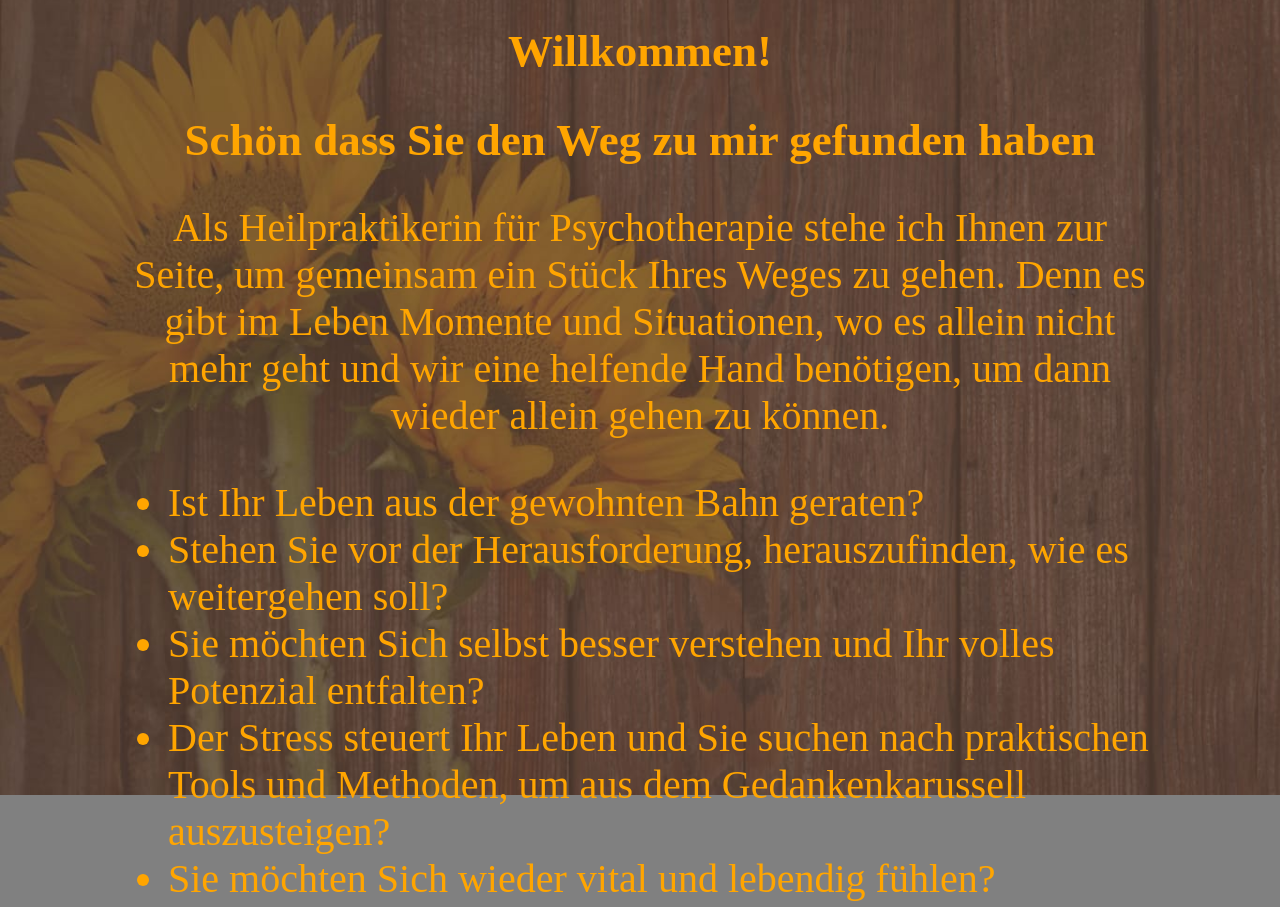
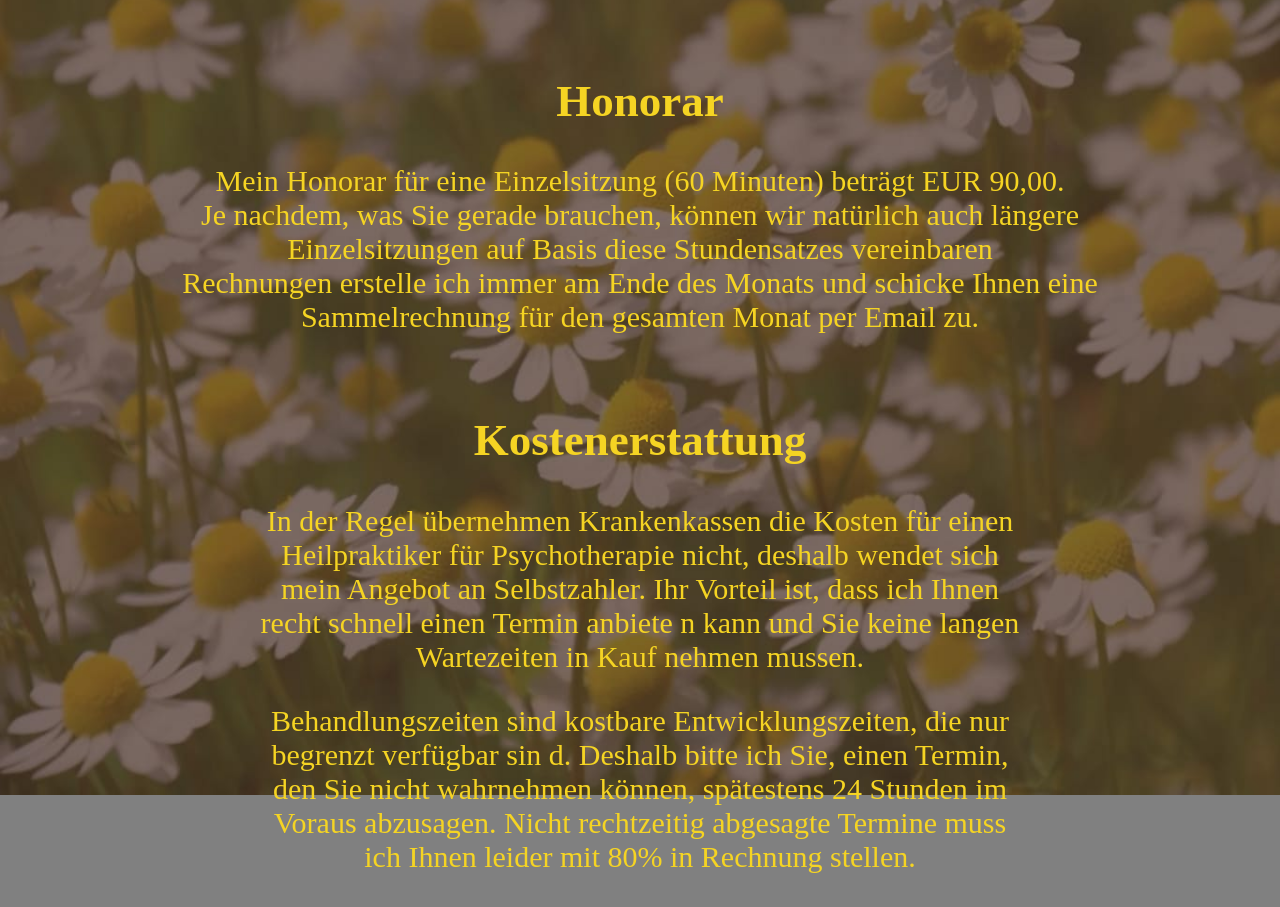
Before and after one commit to t0asty344/websitenetlify, a website: page public/Honorar.html in a window 1280 px wide. Shown: the part 105-1012 px from the top of the page. After the commit the page ends 979 px from the top, so only its background shows below. Drawn offline with Linux system fonts and the light colour scheme.

Commit message:
commit 14

```diff
--- a/public/Honorar.html
+++ b/public/Honorar.html
@@ -23,42 +23,43 @@
             <button class="headerbutton" onclick="window.location.href='Datenschutz.html'">Datenschutz</button>
         </div>
     </div>
-    <img src="images/flower_yellow.png" class="pic">
-    <section>
-
-        <div class="div_wel">
-            <div class="h1_wel">
-                <h1>Willkommen!</h1>
-                <h1>Schön dass Sie den Weg zu mir gefunden haben</h1>
-            </div>
-            <div class="well_text">
-                <div class="wel_text1">
-                    <p>Als Heilpraktikerin für Psychotherapie stehe ich Ihnen zur Seite, um
-                        gemeinsam ein Stück Ihres
-                         Weges zu gehen. Denn es gibt im Leben Momente und Situationen,
-                        wo es allein nicht mehr geht und wir eine
-                        helfende Hand benötigen, um dann wieder allein gehen zu können. </p>
+    <img src="images/flower_white.png" class="pic">
+    <body>
+        <img src="images/flower_white.png" alt="corn" class="pic">
+        <section>
+            <div class="Honorar_div">
+                <div>
+                    <h2>Honorar</h2>
                 </div>
-                <div class="wel_text2">
-                    <ul>
-                        <li>Ist Ihr Leben  aus der gewohnten Bahn geraten?</li>
-                        <li>Stehen Sie vor der Herausforderung, herauszufinden, wie es weitergehen soll?</li>
-                        <li>Sie möchten Sich selbst besser verstehen und Ihr volles Potenzial entfalten? </li>
-                        <li>Der Stress steuert Ihr Leben und Sie suchen nach praktischen Tools und Methoden, um aus dem Gedankenkarussell auszusteigen?</li>
-                        <li>Sie möchten Sich wieder vital und lebendig fühlen?</li>
-                    </ul>
-                </div>
-                <div class="wel_text3">
-                    <p>Ich biete Ihnen einen geschützten Raum in dem Sie Ihre eigenen Lösungen,
-                        Ihren eigenen Weg
-                         zur Freude, Lebendigkeit, gesundem Leben und Entfaltung Ihres vollen
-                         Potenzials finden
-                        können. Dabei begegne ich Ihnen stets auf Augenhöhe. Ich bin für Sie da, um
-                        Sie auf Ihrer Reise zu begleiten.</p>
+                <div class="hon_text">
+                    <p>Mein Honorar für eine Einzelsitzung (60 Minuten) beträgt EUR 90,00.<br>
+                        Je nachdem, was Sie gerade brauchen, können wir natürlich auch längere<br>
+                         Einzelsitzungen auf Basis diese Stundensatzes vereinbaren<br>
+                        Rechnungen erstelle ich immer am Ende des Monats und schicke Ihnen eine<br>
+                         Sammelrechnung für den gesamten Monat per Email zu.</p>
                 </div>
             </div>
-        </div>
+        </section>
 
-    </section>
+        <section>
+            <div class="Honorar_div">
+                <h2>Kostenerstattung</h2>
+                <div class="hon_text2">
+                    <p>In der Regel übernehmen Krankenkassen die Kosten für einen Heilpraktiker für Psychotherapie
+                        nicht, deshalb wendet sich mein Angebot an
+                        Selbstzahler. Ihr Vorteil ist, dass ich Ihnen recht schnell einen Termin anbiete
+                        n kann und Sie keine langen Wartezeiten in Kauf nehmen mussen.</p>
+                    <div class="ptext">
+                    <p>Behandlungszeiten sind kostbare Entwicklungszeiten, die nur begrenzt verfügbar sin
+                        d. Deshalb bitte ich Sie, einen Termin, den Sie nicht
+                        wahrnehmen können, spätestens 24 Stunden im Voraus abzusagen.
+                        Nicht rechtzeitig abgesagte Termine muss ich Ihnen leider mit 80% in Rechnung stellen.</p>
+                    </div>
+                </div>
+            </div>
+        </section>
+
+
+    </body>
 </body>
 </html>
--- a/public/style.css
+++ b/public/style.css
@@ -110,6 +110,7 @@ font-size: 30px;
     font-size: 25px;
 }
 .Honorar_div{
+    margin-top: 50px;
     text-align: center;
     color:#F5D423;
 }
@@ -231,14 +232,14 @@ body#Impressum_body{
 
 }
 .Impressum_Text{
-    text-align: center;
+    text-align: rgb(255, 196, 3);
     font-size: 30px;
     margin-left:30%;
     margin-right:30% ;
 }
 /*Für Datenschutz*/
 body#Datenschutz_body{
-    background-color: lightblue;
+    background-color: rgb(255, 196, 3);
 
 }
 .Datenschutz_text{
```
Also changed, not shown: public/Contact.html (+1 -1 lines), public/Datenschutz.html (+3 -2 lines), public/Impressum.html (+3 -2 lines), public/Welcome.html (+1 -1 lines).
